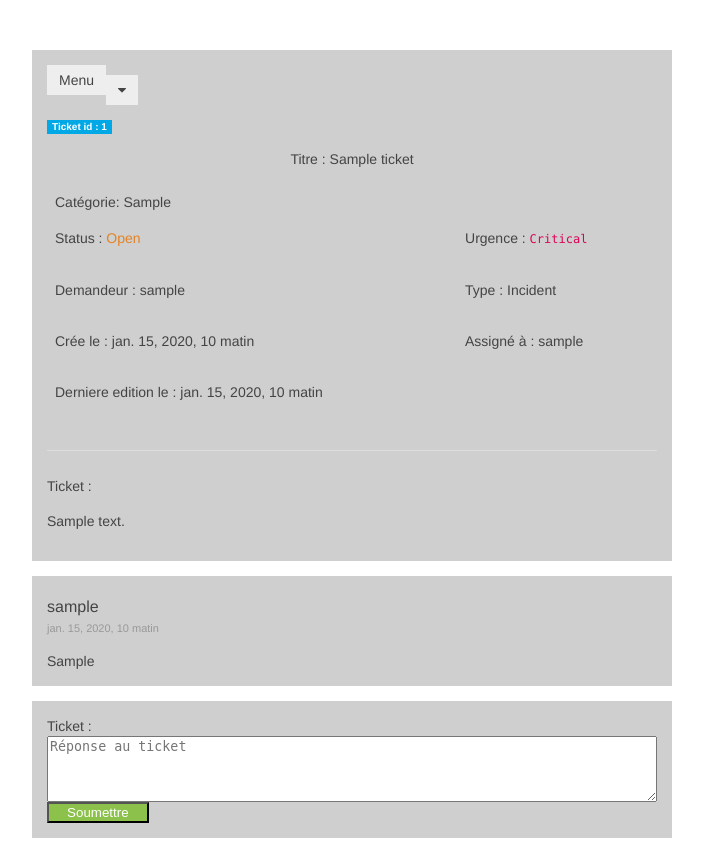
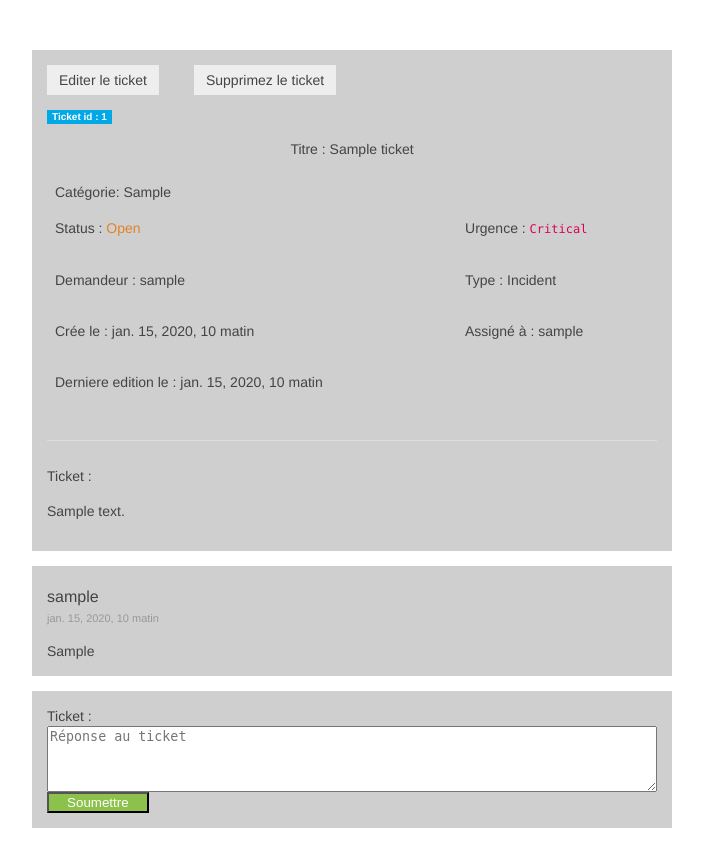
Before and after one commit to Houtmann/Aidez-moi, a Django app: a page that uses ticket/templates/ticket.html in a window 1280 px wide. Shown: the part 40-893 px from the top of the page, without its empty margins (288-991 px from the left). After the commit the page ends 868 px from the top, so only its background shows below. Run offline with Django 3.2, Linux system fonts and the light colour scheme; a user stored in the database is signed in; tables that the repository leaves empty hold one stand-in row (values such as "Sample post").

Commit message:
Nom verbeux dans le suivi d'un ticket et changement de la page ticket

```diff
--- a/ticket/forms.py
+++ b/ticket/forms.py
@@ -76,7 +76,7 @@ class TicketForm(forms.ModelForm):
                     #column = Tickets._meta.get_field(field).verbose_name
                     Follow.objects.create(
                                     ticket_id=ticket_id,
-                                    field=field,
+                                    field=Tickets._meta.get_field_by_name(field)[0].verbose_name, # Pour avoir le nom verbeux dans la table de suivi
                                     old_value=oldvalue[0].get(field),
                                     new_value=self[field].value(),
                                     follow_by=user
--- a/ticket/templates/ticket.html
+++ b/ticket/templates/ticket.html
@@ -4,26 +4,31 @@
 
 <div class="uk-width-1-2 uk-container-center uk-panel-box ">
     <div class="uk-button-group">
-       <button class="uk-button">Menu</button>
-       <div class="" aria-expanded="false" aria-haspopup="true" data-uk-dropdown="{mode:'click'}">
-           <button class="uk-button"><i class="uk-icon-caret-down"></i></button>
-           <div style="" class="uk-dropdown uk-dropdown-width-2">
 
-               <div class="uk-grid uk-dropdown-grid">
+               <div class="uk-grid ">
 
-                   <div class="uk-width-1-2">
-                       <ul class="uk-nav uk-nav-dropdown uk-panel">
+                   <div class="uk-button-group">
+                       <a class="uk-button" href="{% url "ticket.views.tickets.ticket_edit" tickets.id %}">
+                           {% trans "Editer le ticket" %}</a>
 
-                           <li><a href="{% url "ticket.views.tickets.ticket_edit" tickets.id %}">{% trans "Editer le ticket" %}</a></li>
+                   </div>
+
                            {% if request.user.is_staff %}
-                               <li><a href="#">{% trans "Supprimez le ticket" %}</a></li>
+
+                               <div class="uk-button-group">
+                               <a class="uk-button" href="{% url "ticket.views.tickets.ticket_edit" tickets.id %}">
+                           {% trans "Supprimez le ticket" %}</a>
+                               </div>
+
                            {% else %}
-                               <li><a href="#">{% trans "Demande de suppression" %}</a></li>
+                               <div class="uk-button-group">
+                               <a class="uk-button" href="{% url "ticket.views.tickets.ticket_edit" tickets.id %}">
+                           {% trans "Supprimez le ticket" %}</a>
+                               </div>
                            {% endif %}
 
                            </li>
-                       </ul></div></div></div></div></div>
-
+                       </div></div>
 
 <p><span class="uk-badge">Ticket id : {{ tickets.id}}</span></p>
 <p><center>{% trans "Titre" %} : {{ tickets.title}}</center></p>
@@ -57,18 +62,16 @@
 </tr>
 </table>
 
-
         <hr class="uk-grid-divider">
         <p>{% trans "Ticket" %} : <p>{{ tickets.content }}</p>
 
-
 </div><p></p>
-
 
 
 <p></p>
 {% for item in follow_up  %}
     {% if item.follow == None %}
+
     <div class="uk-width-1-2 uk-container-center uk-panel-box ">
         <article class="uk-comment uk-comment-primary">
         <header class="uk-comment-header">
@@ -78,7 +81,9 @@
     <div class="uk-comment-body"> {{ item.field }} {% trans "changé de" %} {{ item.old_value}} {% trans "à" %} {{ item.new_value}}</div>
         </article>
     </div><p></p>
+
     {% else %}
+
     <div class="uk-width-1-2 uk-container-center uk-panel-box ">
         <article class="uk-comment uk-comment-primary">
         <header class="uk-comment-header">
@@ -89,16 +94,17 @@
         </article>
     </div>
     <p></p>
+
     {% endif %}
-
 {% endfor %}
 
 <div class="uk-width-1-2 uk-container-center uk-panel-box ">
     <form action="" name="post_response" method="post">{% csrf_token %}
+
         {{ form }}
 
-<button  class="uk-button-success uk-width-1-6 uk-center  ">{% trans "Soumettre" %}</button></center></div>
-    </form> <p></p>
+<button  class="uk-button-success uk-width-1-6 uk-center  ">{% trans "Soumettre" %}</button></center></div></form>
+    <p></p>
 
         </div></div>
 </body>
```
